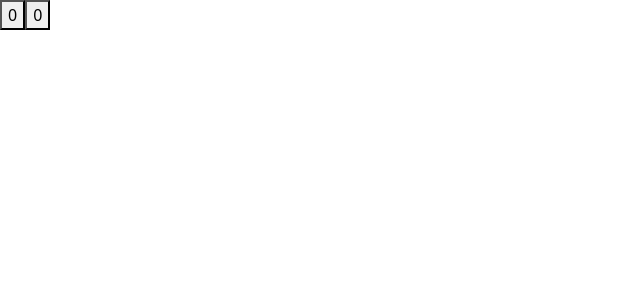
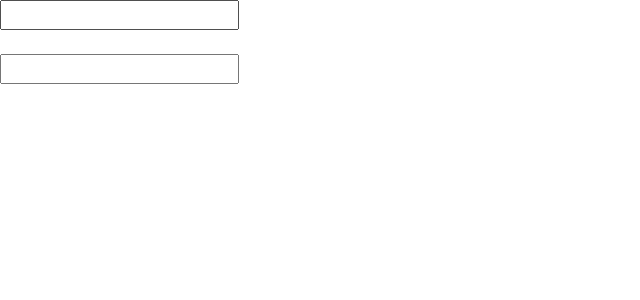
Before and after one commit to bjalon/react-training, a React (Vite) app: page / in a window 1280 px wide. Shown: the top 300 px of the page, without its empty margins (0-640 px from the left). Built offline with nearby package versions, Linux system fonts and the light colour scheme.

Commit message:
2-way update

```diff
--- a/src/App.tsx
+++ b/src/App.tsx
@@ -2,21 +2,24 @@ import './App.css'
 import {useState, useRef} from "react";
 
 
+export default () => {
+    const [message, setMessage] = useState<string>();
+    const prenomTypedValue = useRef(null);
+    const nomTypedValue = useRef(null);
 
-export default () => {
-    const [valueUseState, setValueUseState] = useState<number>(0);
-    const valueUseRef = useRef(0);
-
-    function incrementUseRef() {
-        valueUseRef.current += 1
-    }
-
-    function incrementUseState() {
-        setValueUseState(valueUseState + 1)
+    const updateMessage = ()=> {
+        const prenom = prenomTypedValue.current.value
+        const nom = nomTypedValue.current.value
+        setMessage(prenom + " " + nom);
     }
 
     return <>
-        <button onClick={incrementUseRef}>{valueUseRef.current}</button>
-        <button onClick={incrementUseState}>{valueUseState}</button>
+        <input ref={prenomTypedValue} onChange={updateMessage}/>
+        <br/>
+        <br/>
+        <input ref={nomTypedValue} onChange={updateMessage}/>
+        <br/>
+        <br/>
+        <h1>{message}</h1>
     </>
 }
```
